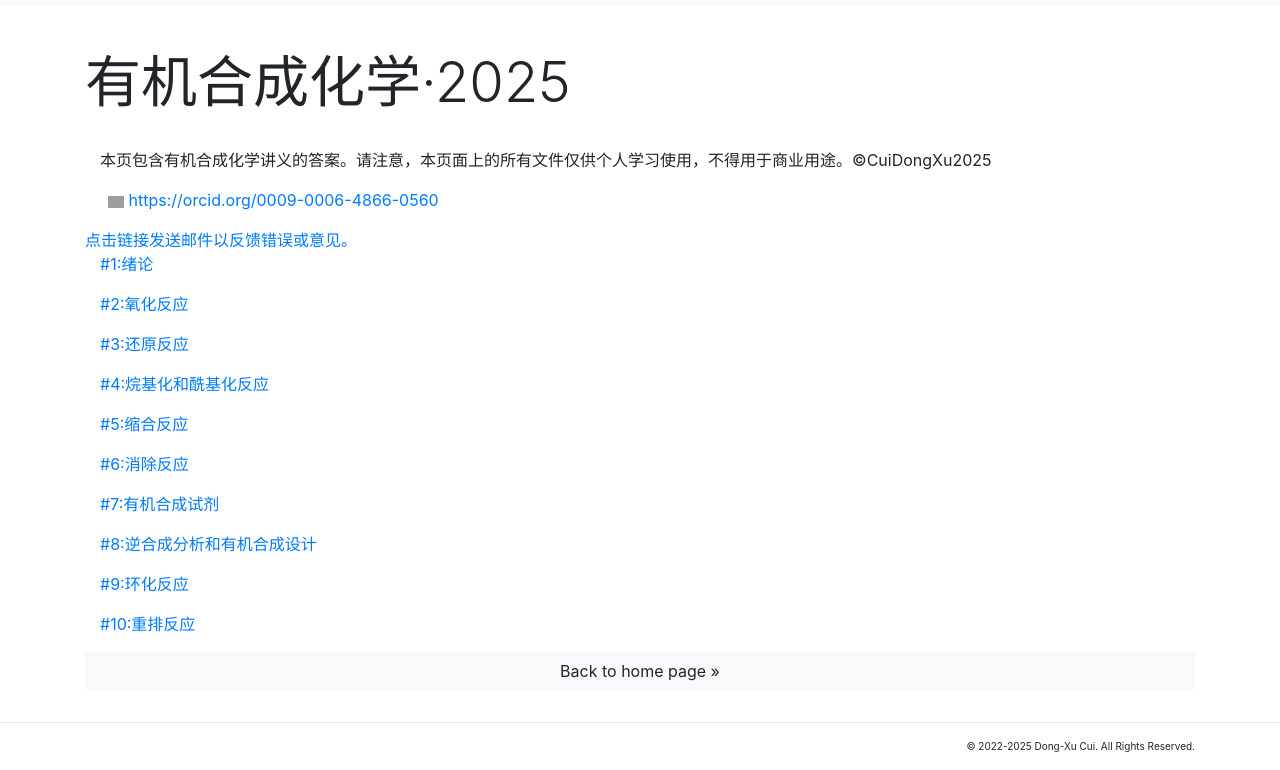
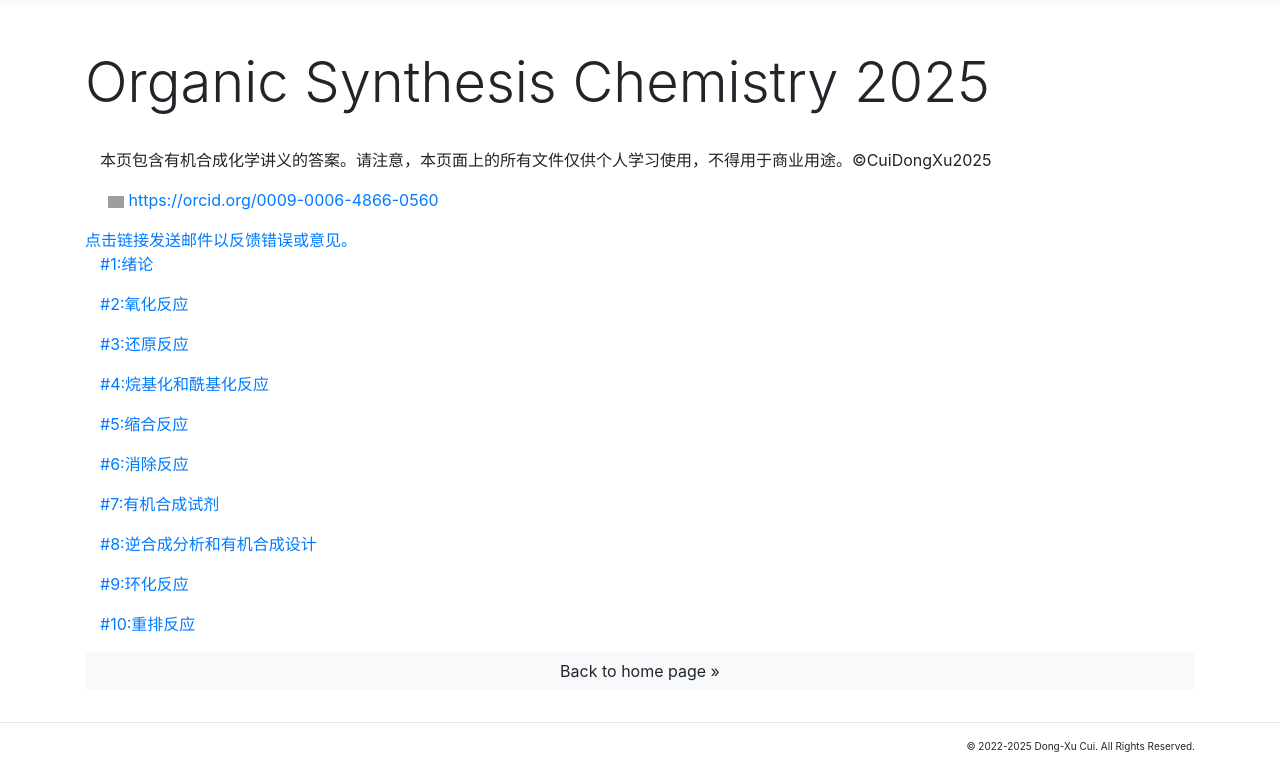
Before and after one commit to Cuidxlzu/Cuidxlzu, a plain HTML site: page OrganicSynthesisChemistry/oscindex.html in a window 1280 px wide. Shown: the part 63-833 px from the top of the page. Drawn offline with nearby package versions, Linux system fonts and the light colour scheme; files that its build step writes are made by us from their sources; grey boxes are pictures that could not be loaded; a script that the page names is missing; files whose address does not match are found by name.

Commit message:
updatetitle

```diff
--- a/OrganicSynthesisChemistry/oscindex.html
+++ b/OrganicSynthesisChemistry/oscindex.html
@@ -51,7 +51,7 @@ var _hmt = _hmt || [];
         <div class="container">
             <div class="row">
                 <div class="col-sm">
-                    <h1 class="display-4 welcome">有机合成化学·2025</h1>
+                    <h1 class="display-4 welcome">Organic Synthesis Chemistry 2025</h1>
 					<br>
                     <p class="text-justify">
                        本页包含有机合成化学讲义的答案。请注意，本页面上的所有文件仅供个人学习使用，不得用于商业用途。©CuiDongXu2025
```
